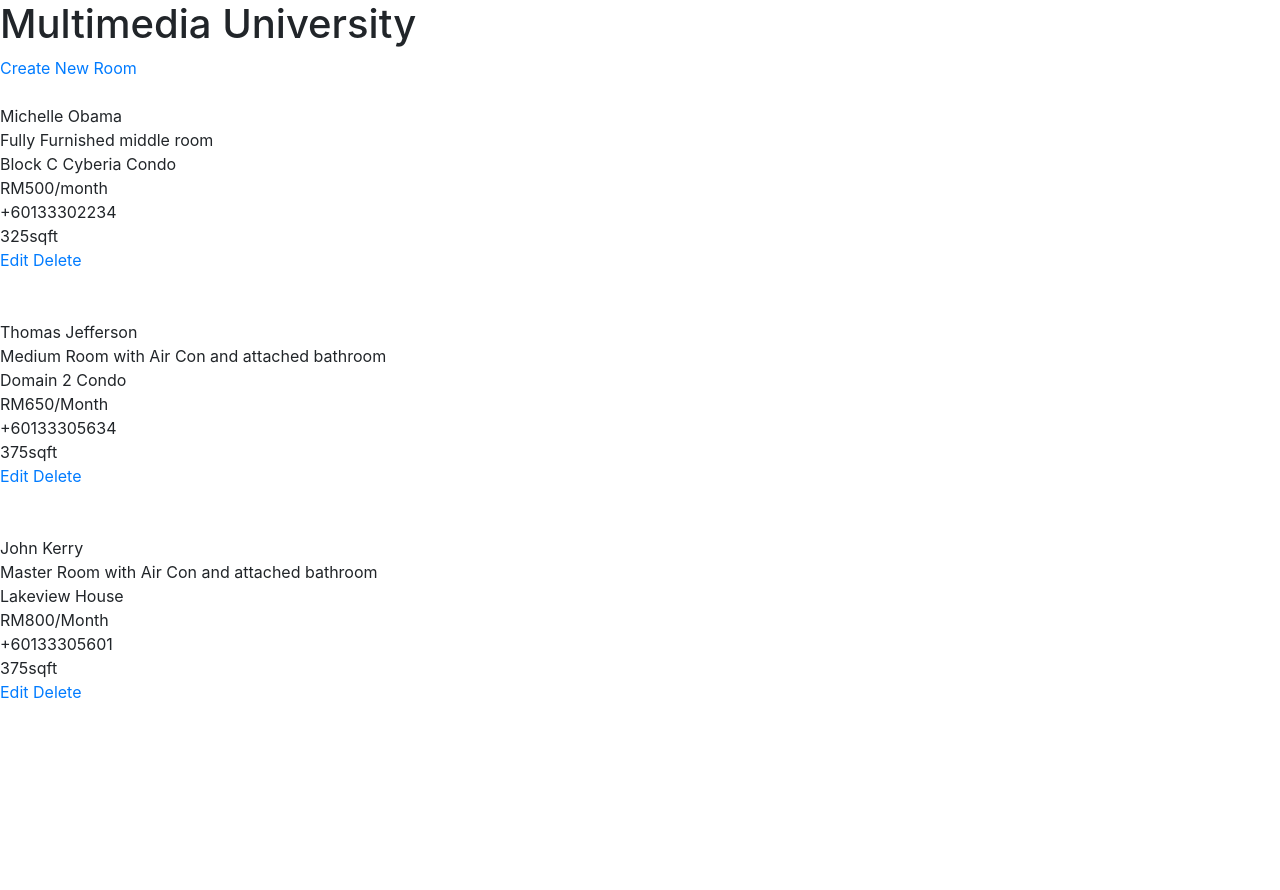
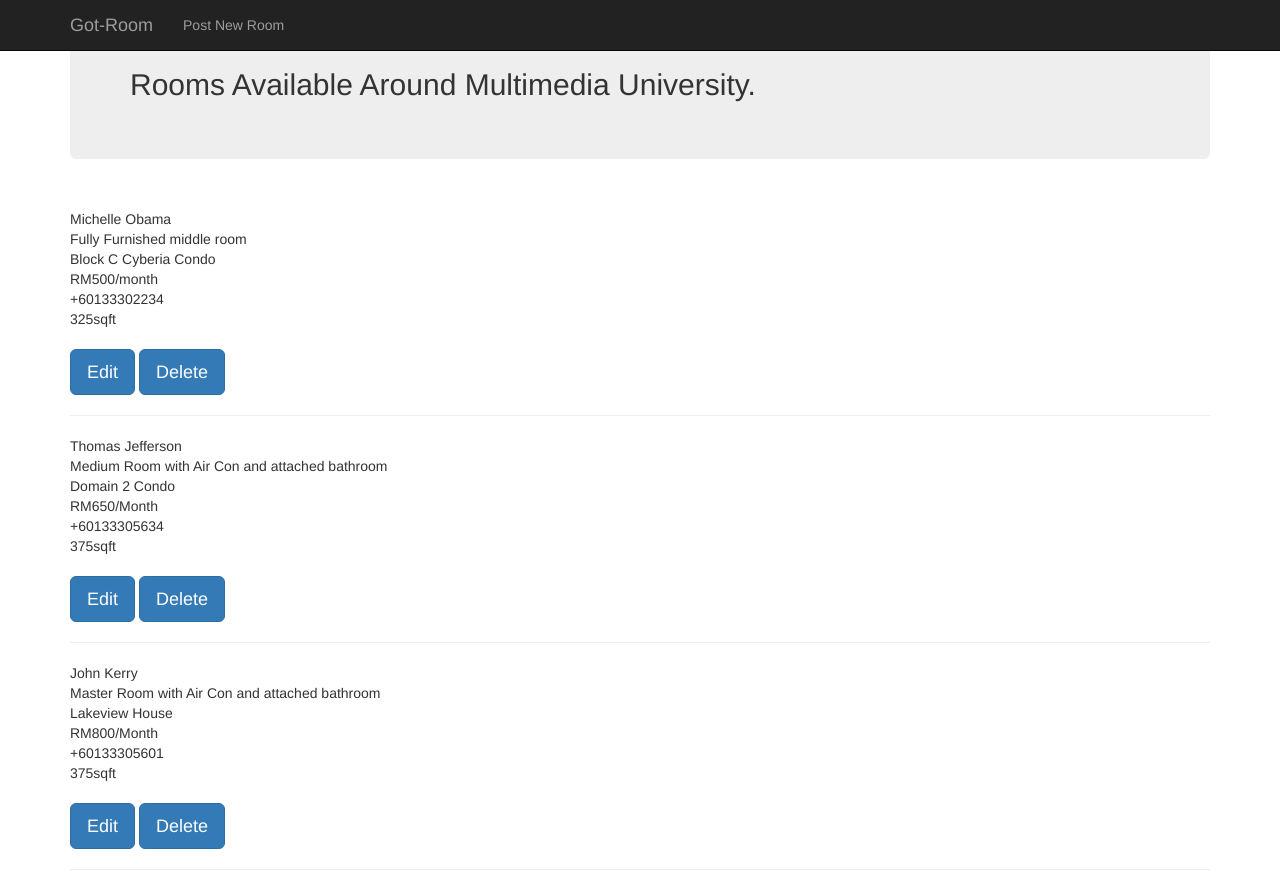
Before and after one commit to CruzanCaramele/FlaskApp, a Flask app: page /university/1/rooms/ in a window 1280 px wide. Before the commit the page ends 698 px from the top, so only its background shows below. Run offline with Flask 2, Linux system fonts and the light colour scheme; data comes from the database, SQL or seed files in the repository; some libraries are stand-ins or nearby versions.

Commit message:
modify layout of page making it similar to home page

```diff
--- a/templates/rooms.html
+++ b/templates/rooms.html
@@ -1,17 +1,38 @@
-<!DOCTYPE html>
-<html lang="en">
 <head>
-		<meta charset="utf8">
+	<meta charset="utf-8">
 	<meta http-equiv="X-UA-Compatible" content="IE=edge">
 	<meta name="viewport" content="width=device-width, initial-scale=1">
-		<title>Rooms</title>
-		<link href='http://fonts.googleapis.com/css?family=Dosis' rel='stylesheet' type='text/css'>
-		<link rel="stylesheet" type="text/css" href="css/bootstrap.min.css">
-		<link rel="stylesheet" type="text/css" href="css/styles.css">
+	<meta name="description" content="off-campus rooms for rent near popular universities in malaysia">
+	<meta name="author" content="Hamza Yahaya">
+	<title>Got-Room</title>
+
+	<!-- Bootstrap -->
+	<link rel="stylesheet" href="//maxcdn.bootstrapcdn.com/font-awesome/4.3.0/css/font-awesome.min.css">
+	<link rel="stylesheet" href="https://maxcdn.bootstrapcdn.com/bootstrap/3.3.2/css/bootstrap.min.css">
 </head>
 <body>
-	<h1>{{university.name}}</h1>
+	<div class="navbar navbar-inverse navbar-fixed-top" role="navigation">
+		<div class="container">
+			<div class="navbar-header">
+				<button type="button" class="navbar-toggle" data-toggle="collapse" data-target=".navbar-collapse">
+					<span class="sr-only">Toggle navigation</span>
+					<span class="icon-bar"></span>
+					<span class="icon-bar"></span>
+					<span class="icon-bar"></span>
+				</button>
+				<a class="navbar-brand" href="{{url_for('showUniversities')}}">Got-Room</a>
+			</div><!--navbar-header-->
+			<div class="collapse navbar-collapse">
+				<ul class="nav navbar-nav">
+					<li class=""><a href="{{url_for('newRoom', university_id=university.id)}}">Post New Room</a></li>
+				</ul>
+			</div><!--collapse navbar-collapse-->
+		</div>
+	</div><!--navbar-->
+    <div class="container">
 
+      <div class="jumbotron">
+        <h2>Rooms Available Around {{university.name}}.</h2>
 		{% with messages = get_flashed_messages() %}
 
 		{% if messages %}
@@ -28,12 +49,14 @@
 		{% endif %}
 
 		{% endwith %}
-
-	<a href="{{url_for('newRoom', university_id=university.id)}}">Create New Room</a>
-	</br>
+      </div><!--jumbotron-->
 	</br>
 
 	{% for room in rooms %}
+	      <div class="row">
+
+	        <div class="col-md-12">
+
 			{{room.owner_name}}
 			</br>
 			{{room.description}}
@@ -46,13 +69,14 @@
 			</br>
 			{{room.size}}
 			<div>
-			<a href="{{url_for('editRoom', university_id=university.id, room_id=room.id)}}">Edit</a>
+			</br>
+				<a href="{{url_for('editRoom', university_id=university.id, room_id=room.id)}}"class="btn btn-primary btn-lg" role="button">Edit</a>
 
-			<a href="{{url_for('deleteRoom', university_id=university.id, room_id=room.id)}}">Delete</a>
+				<a href="{{url_for('deleteRoom', university_id=university.id, room_id=room.id)}}"class="btn btn-primary btn-lg" role="button">Delete</a>
 			</div>
-		</br>
-		</br>
-
+			<hr>
 	{% endfor %}
+	          </div><!--col-md-12-->
+	          </div><!--row-->
 </body>
 </html>
```
Lines whose indentation alone changed are shown as unchanged.
